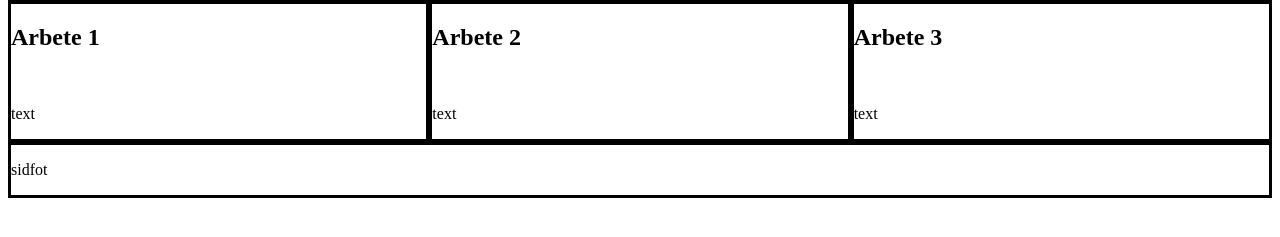
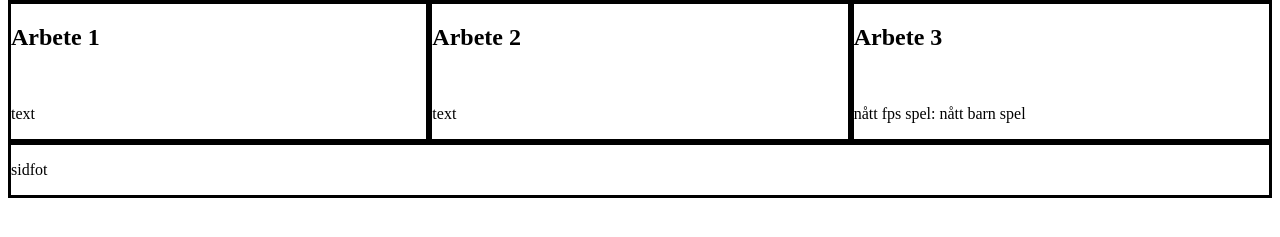
Before and after one commit to OGNTI/examensarbete_ideer, a plain HTML site: page index.html in a window 1280 px wide. Shown: the part 93-330 px from the top of the page. Drawn offline with Linux system fonts and the light colour scheme.

Commit message:
text för johan sa de

```diff
--- a/index.html
+++ b/index.html
@@ -29,7 +29,8 @@
         <div class="smaller-box">
             <h2>Arbete 3</h2>
             <img src="google.jpg" alt="">
-            <p>text</p>
+            <p>nått fps spel: nått barn spel
+            </p>
         </div>
     </div>
 
```
